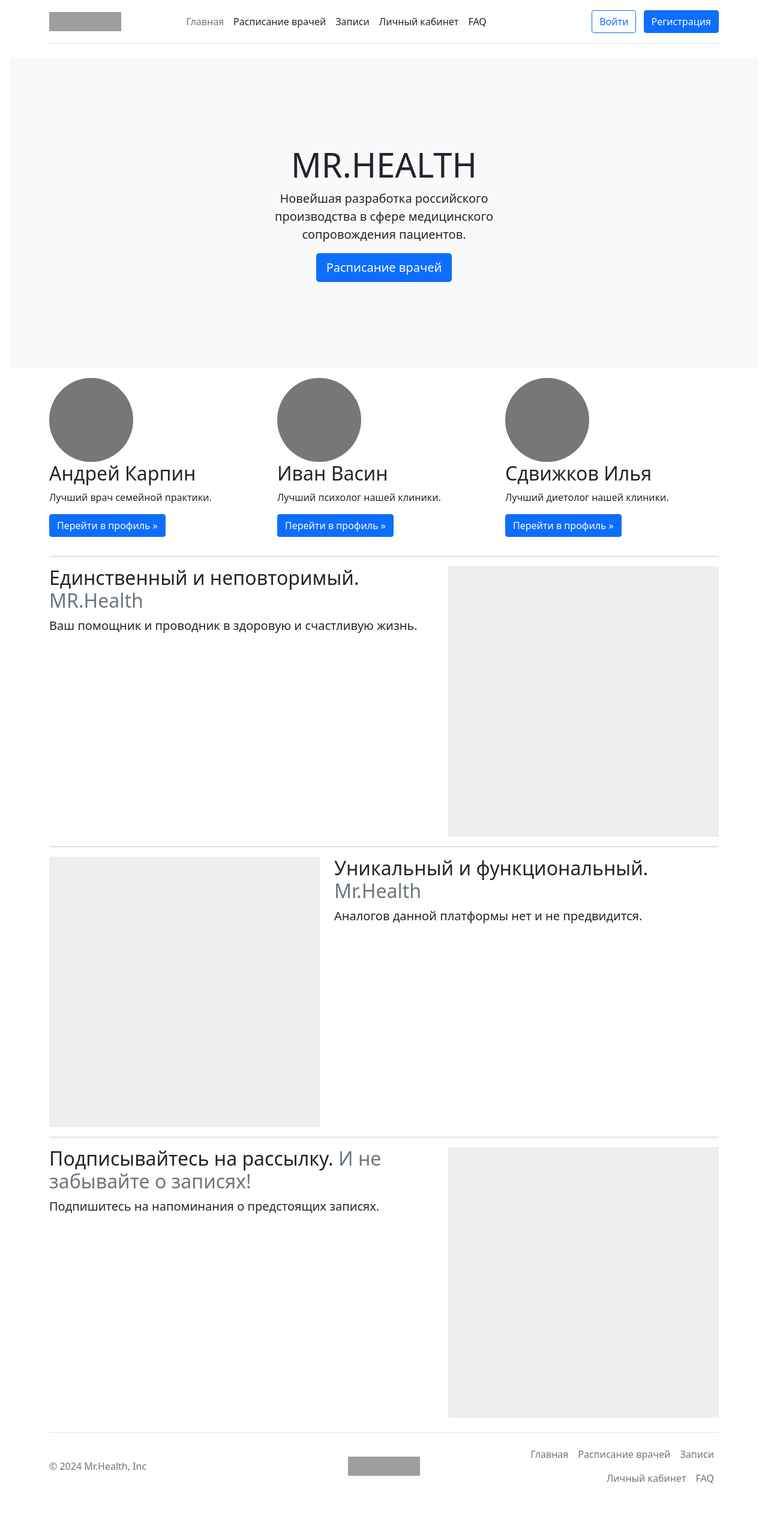
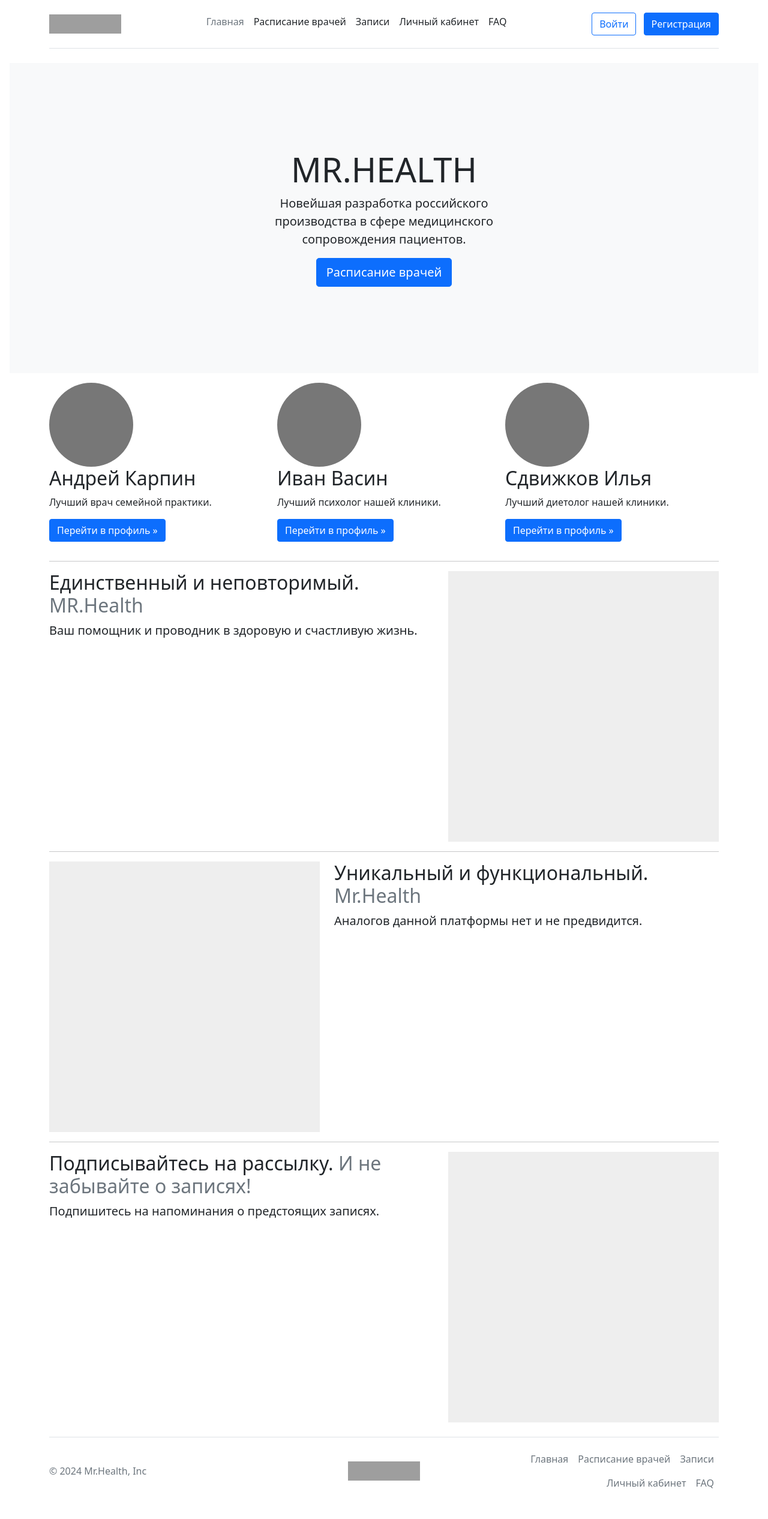
Before and after one commit to SudokuShifter/medicine_service, a Django app: page / in a window 1280 px wide. Shown: the whole page at 60% size. Before the commit the page ends 2473 px from the top, so only its background shows below. Run offline with Django 5.2, Linux system fonts and the light colour scheme; some libraries are stand-ins or nearby versions; grey boxes are pictures that could not be loaded.

Commit message:
Поправил темплейты

```diff
--- a/Medicine_service/templates/base.html
+++ b/Medicine_service/templates/base.html
@@ -12,33 +12,37 @@
 <body>
 
 <div class="container">
-    <header class="d-flex flex-wrap align-items-center justify-content-center justify-content-md-between py-3 mb-4 border-bottom">
-        <a href="/" class="d-flex align-items-center col-md-3 mb-2 mb-md-0 text-dark text-decoration-none"
-           style="width: auto;">
+    <header class="d-flex flex-wrap align-items-center justify-content-between py-3 mb-4 border-bottom">
+        <a href="/" class="d-flex align-items-center text-dark text-decoration-none" style="width: auto;">
             <img src="{% static 'icons/logo.svg' %}" alt="Logo" width="120" height="32">
         </a>
 
-        <ul class="nav col-12 col-md-auto mb-2 justify-content-center mb-md-0">
+        <div class="d-flex flex-grow-1 justify-content-center">
+            <ul class="nav mb-2 justify-content-center">
                 <li><a href="{% url 'home' %}" class="nav-link px-2 link-secondary">Главная</a></li>
                 <li><a href="#" class="nav-link px-2 link-dark">Расписание врачей</a></li>
                 <li><a href="#" class="nav-link px-2 link-dark">Записи</a></li>
                 {% if user.is_authenticated %}
+                    {% if user.user_profile.slug %}
                         <li><a href="{% url 'lk' slug=user.user_profile.slug %}" class="nav-link px-2 link-dark">Личный кабинет</a></li>
+                    {% else %}
+                        <li><a href="{% url 'first_create' %}" class="nav-link px-2 link-dark">Личный кабинет</a></li>
+                    {% endif %}
                 {% else %}
                     <li><a href="{% url 'login' %}" class="nav-link px-2 link-dark">Личный кабинет</a></li>
                 {% endif %}
                 <li><a href="#" class="nav-link px-2 link-dark">FAQ</a></li>
             </ul>
+        </div>
+
+        <div class="text-end">
             {% if user.is_authenticated %}
-        <div class="col-md-3 text-end">
                 <a href="{% url 'logout' %}" class="btn btn-outline-primary me-2">Выйти</a>
-        </div>
             {% else %}
-        <div class="col-md-3 text-end">
                 <a href="{% url 'login' %}" class="btn btn-outline-primary me-2">Войти</a>
                 <a href="{% url 'register' %}" class="btn btn-primary">Регистрация</a>
+            {% endif %}
         </div>
-        {% endif %}
     </header>
 </div>
 {% block content %}
--- a/Medicine_service/user_part/templates/user_part/lk.html
+++ b/Medicine_service/user_part/templates/user_part/lk.html
@@ -13,7 +13,11 @@
 
         <div class="row gy-4 justify-content-center">
             <div class="col-lg-4">
-                <img src="{{user.user_profile.photo.url}}" class="img-fluid" alt="" width="300" height="300">
+                {% if user.user_profile.photo %}
+                    <img src="{{ user.user_profile.photo.url }}" class="img-fluid" alt="" width="300" height="300">
+                {% else %}
+                    <img src="{% static 'default.jpg' %}" class="img-fluid" alt="" width="300" height="300">
+                {% endif %}
             </div>
             <div class="col-lg-8 content">
                 <h2>{{ user.user_profile.name }} {{ user.user_profile.second_name }} {{ user.user_profile.middle_name }}</h2>
--- a/Medicine_service/user_part/views.py
+++ b/Medicine_service/user_part/views.py
@@ -53,12 +53,12 @@ class UserProfileCreateView(CreateView):
     template_name = 'user_part/edit_data.html'
     form_class = CustomUpdateUserForm
 
-    def get_form_kwargs(self):
-        kwargs = super().get_form_kwargs()
-        if self.request.user.is_authenticated:
-            # Если у пользователя нет профиля, мы не передаем instance
-            kwargs['instance'] = getattr(self.request.user, 'user_profile', None)
-        return kwargs
+    # def get_form_kwargs(self):
+    #     kwargs = super().get_form_kwargs()
+    #     if self.request.user.is_authenticated:
+    #         # Если у пользователя нет профиля, мы не передаем instance
+    #         kwargs['instance'] = getattr(self.request.user, 'user_profile', None)
+    #     return kwargs
 
     def form_valid(self, form):
         # Сначала сохраняем профиль пользователя
```
Lines whose indentation alone changed are shown as unchanged.
